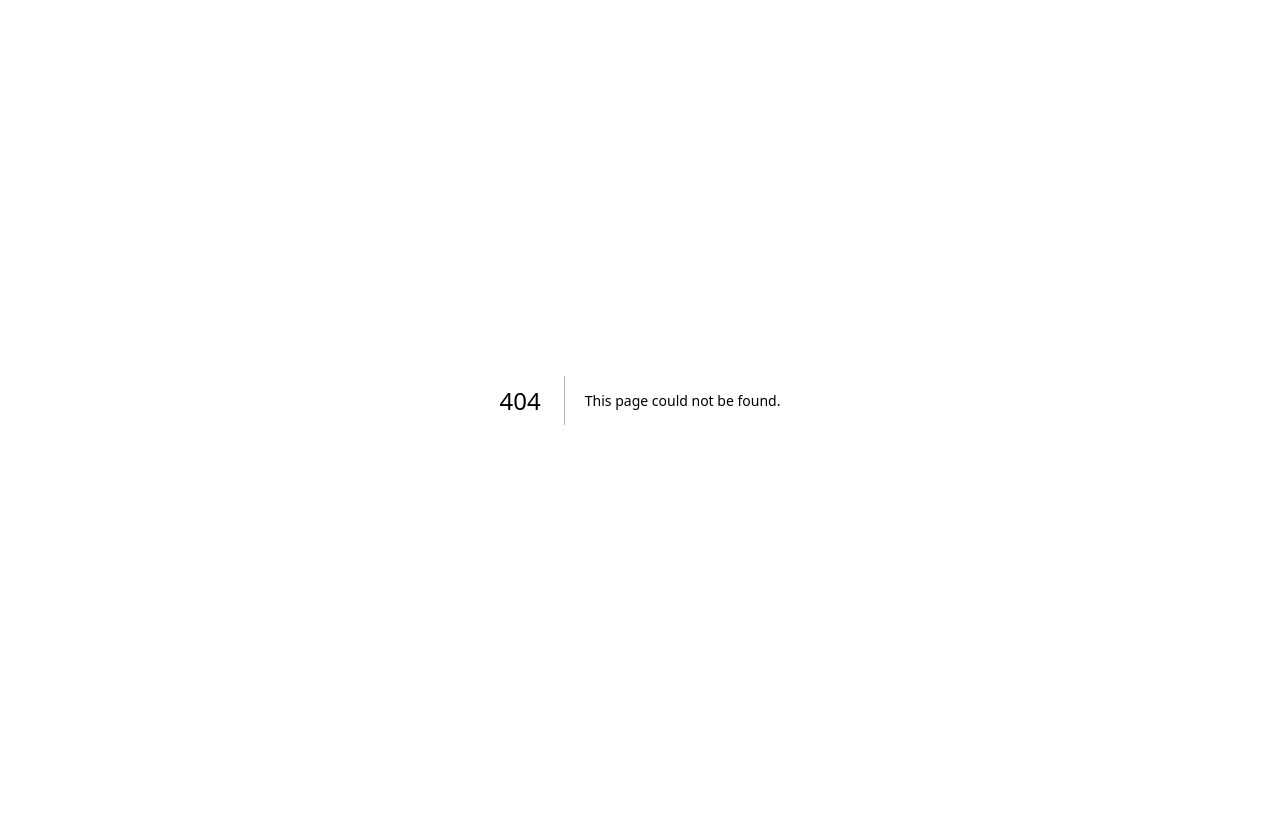
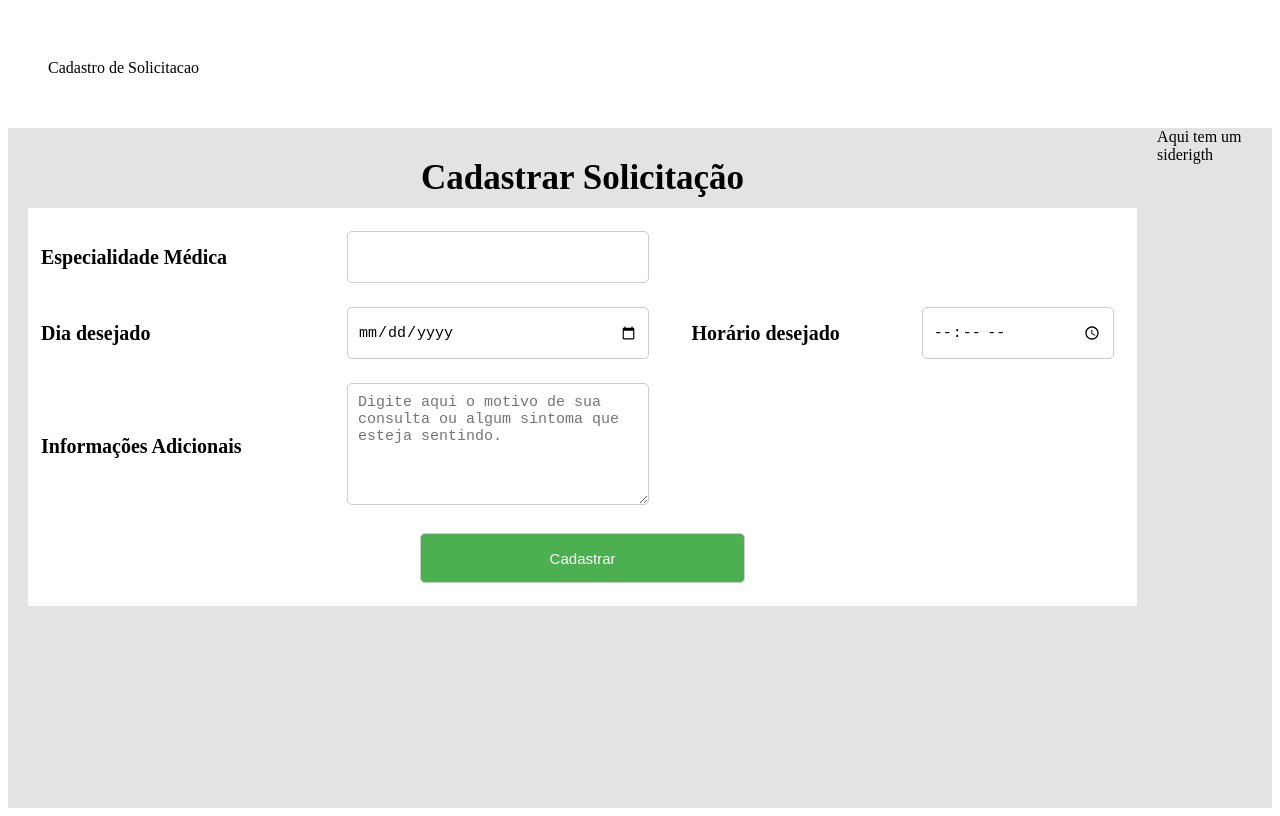
Before and after one commit to ES2-UFPI/seyfert-frontend, a Next.js app: page /solicitacoes in a window 1280 px wide. Before the commit this address had no page. Built offline with nearby package versions, Linux system fonts and the light colour scheme.

Commit message:
Adicionado prototipo da tela

```diff
--- /dev/null
+++ b/src/pages/solicitacoes/index.tsx
@@ -0,0 +1,14 @@
+import { NextPageWithLayout } from "@/app/_app";
+import CadastrarSolicitacaoTemplate from "@/templates/CadastroSolicitacao";
+import VisualizarConsultaTemplate from "@/templates/VisualizarConsultaTemplate";
+import { GetServerSideProps } from "next";
+
+const CadastrarSolicitacao = () => {
+    return <CadastrarSolicitacaoTemplate />;
+}
+
+CadastrarSolicitacao.getLayout = function getLayout(page: JSX.Element) {
+  return page;
+};
+
+export default CadastrarSolicitacao;
--- /dev/null
+++ b/src/templates/CadastroSolicitacao/index.tsx
@@ -0,0 +1,77 @@
+import Layout from "@/components/layout/Layout";
+import styles from "./styles.module.css";
+import { teste } from "./javascript";
+const CadastrarSolicitacaoTemplate = () => {
+  return (
+    <Layout titleHeader="Cadastro de Solicitacao">
+      <p className={styles.p}>Cadastrar Solicitação</p>
+      <form className={styles.form} method="POST">
+        <table className={styles.table}>
+          <tr>
+            <td>
+              <label className={styles.label}>Especialidade Médica </label>
+            </td>
+            <td>
+              <input className={styles.input} id="especi" list="especialidade" required />
+              <datalist id="especialidade">
+                <option value="Clínico Geral" />
+                <option value="Cardiologista" />
+                <option value="Oftalmologista" />
+                <option value="Ortopedista" />
+                <option value="Neurologista" />
+              </datalist>
+            </td>
+          </tr>
+          <tr>
+            <td>
+              <label className={styles.label}>Dia desejado </label>
+            </td>
+            <td>
+              <input
+                className={styles.input}
+                type="date"
+                min={"2023-02-01"}
+                id="dia"
+                required
+              />
+            </td>
+            <td>
+              <label className={styles.label}>Horário desejado </label>
+            </td>
+            <td>
+              <input
+                className={styles.input}
+                type="time"
+                required
+                id="horario"
+              />
+            </td>
+          </tr>
+          <tr>
+            <td>
+              <label className={styles.label}>Informações Adicionais </label>
+            </td>
+            <td>
+              <textarea
+                placeholder="Digite aqui o motivo de sua consulta ou algum sintoma que esteja sentindo."
+                className={styles.textarea}
+                id="infoAdicionais"
+              />
+            </td>
+          </tr>
+          <tr>
+            <td colSpan={4}>
+              <center>
+                <button className={styles.button} type="submit" id="btnCadastrar">
+                  Cadastrar
+                </button>
+              </center>
+            </td>
+          </tr>
+        </table>
+      </form>
+    </Layout>
+  );
+};
+
+export default CadastrarSolicitacaoTemplate;
--- /dev/null
+++ b/src/templates/CadastroSolicitacao/javascript.js
@@ -0,0 +1,8 @@
+
+export function teste() {
+  console.log("teste");
+}
+
+function verificaInformacoes() {
+  console.log("teste");
+}
--- /dev/null
+++ b/src/templates/CadastroSolicitacao/styles.module.css
@@ -0,0 +1,58 @@
+.p {
+  color: rgb(0, 0, 0);
+  font-size: 35px;
+  font-weight: bold;
+  margin-top: 10px;
+  margin-bottom: 10px;
+  text-align: center;
+}
+
+.label {
+  color: rgb(0, 0, 0);
+  font-size: 20px;
+  font-weight: bold;
+  margin-top: 10px;
+  margin-bottom: 10px;
+}
+
+.form {
+  background-color: white;
+}
+
+.table {
+  width: 100%;
+  margin: auto;
+  padding: 10px;
+}
+
+.input {
+  width: 80%;
+  height: 30px;
+  border-radius: 5px;
+  border: 1px solid #ccc;
+  padding: 10px;
+  margin: 10px;
+  font-size: 15px;
+}
+
+.textarea {
+  width: 80%;
+  height: 100px;
+  border-radius: 5px;
+  border: 1px solid #ccc;
+  padding: 10px;
+  margin: 10px;
+  font-size: 15px;
+}
+
+.button {
+  width: 30%;
+  height: 50px;
+  border-radius: 5px;
+  border: 1px solid #ccc;
+  padding: 10px;
+  margin: 10px;
+  font-size: 15px;
+  background-color: #4caf50;
+  color: white;
+}
--- a/src/templates/VisualizarConsultaTemplate/index.tsx
+++ b/src/templates/VisualizarConsultaTemplate/index.tsx
@@ -76,7 +76,7 @@ const VisualizarConsultaTemplate = ({ consultaUuid }: VizualizarConsultaProps) =
                         <span className={styles.title_board}>Comentário Médico</span>
                     </div>
                     <div className={styles.content_board}>
-                        <TextArea context="PACIENTE" ></TextArea>
+                        <TextArea context="MEDICO" ></TextArea>
                     </div>
                 </div>
             </div>
```
